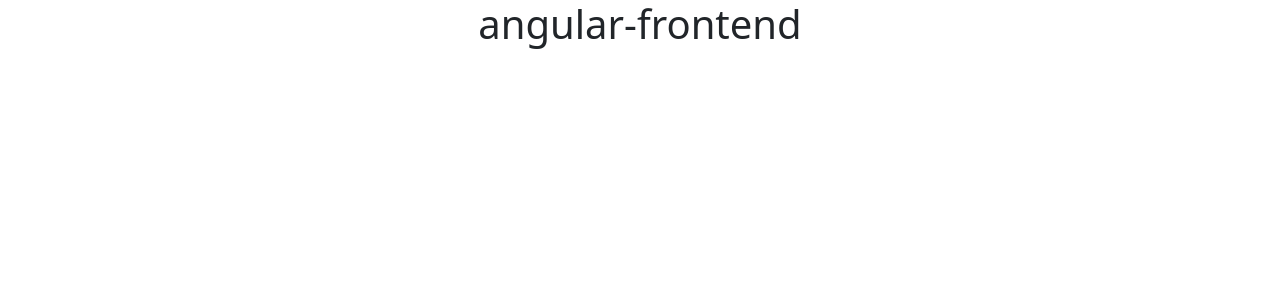
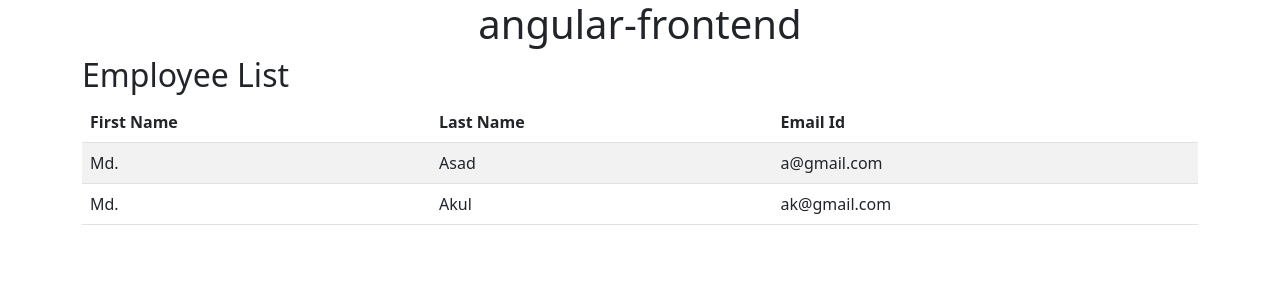
Before and after one commit to Asadujjaman47/angular-frontend-for-CURD, an Angular app: page / in a window 1280 px wide. Shown: the top 300 px of the page. Built offline with nearby package versions, Linux system fonts and the light colour scheme.

Commit message:
Creating Angular List Employee Component

```diff
--- a/src/app/app.component.html
+++ b/src/app/app.component.html
@@ -1,4 +1,6 @@
 <h1 class="text-center"> {{ title }}</h1>
-
+<div class="container">
+  <app-employee-list></app-employee-list>
+</div>
 
 <router-outlet></router-outlet>
--- a/src/app/app.module.ts
+++ b/src/app/app.module.ts
@@ -3,10 +3,12 @@
 
 import { AppRoutingModule } from './app-routing.module';
 import { AppComponent } from './app.component';
+import { EmployeeListComponent } from './employee-list/employee-list.component';
 
 @NgModule({
   declarations: [
-    AppComponent
+    AppComponent,
+    EmployeeListComponent
   ],
   imports: [
     BrowserModule,
--- /dev/null
+++ b/src/app/employee-list/employee-list.component.html
@@ -0,0 +1,17 @@
+<h2> Employee List </h2>
+<table class="table table-striped">
+  <thead>
+    <tr>
+      <th> First Name </th>
+      <th> Last Name </th>
+      <th> Email Id </th>
+    </tr>
+  </thead>
+  <tbody>
+    <tr *ngFor = "let employee of employees">
+      <td> {{ employee.firstName }} </td>
+      <td> {{ employee.lastName }} </td>
+      <td> {{ employee.emailId }} </td>
+    </tr>
+  </tbody>
+</table>
--- /dev/null
+++ b/src/app/employee-list/employee-list.component.ts
@@ -0,0 +1,28 @@
+import { Component } from '@angular/core';
+import { Employee } from '../employee';
+
+@Component({
+  selector: 'app-employee-list',
+  templateUrl: './employee-list.component.html',
+  styleUrls: ['./employee-list.component.css']
+})
+export class EmployeeListComponent {
+
+  employees : Employee[];
+
+  constructor () {
+    this.employees = [{
+      "id": 1,
+      "firstName": "Md. ",
+      "lastName": "Asad",
+      "emailId": "a@gmail.com"
+    },
+    {
+      "id": 2,
+      "firstName": "Md. ",
+      "lastName": "Akul",
+      "emailId": "ak@gmail.com"
+    }]
+  };
+
+}
--- /dev/null
+++ b/src/app/employee.ts
@@ -0,0 +1,6 @@
+export class Employee {
+  id !: number;
+  firstName !: string;
+  lastName !: string;
+  emailId !: string;
+}
```
Also changed, not shown: src/app/employee-list/employee-list.component.css (added), 2 other files (tests, documents, lock files or other folders).
